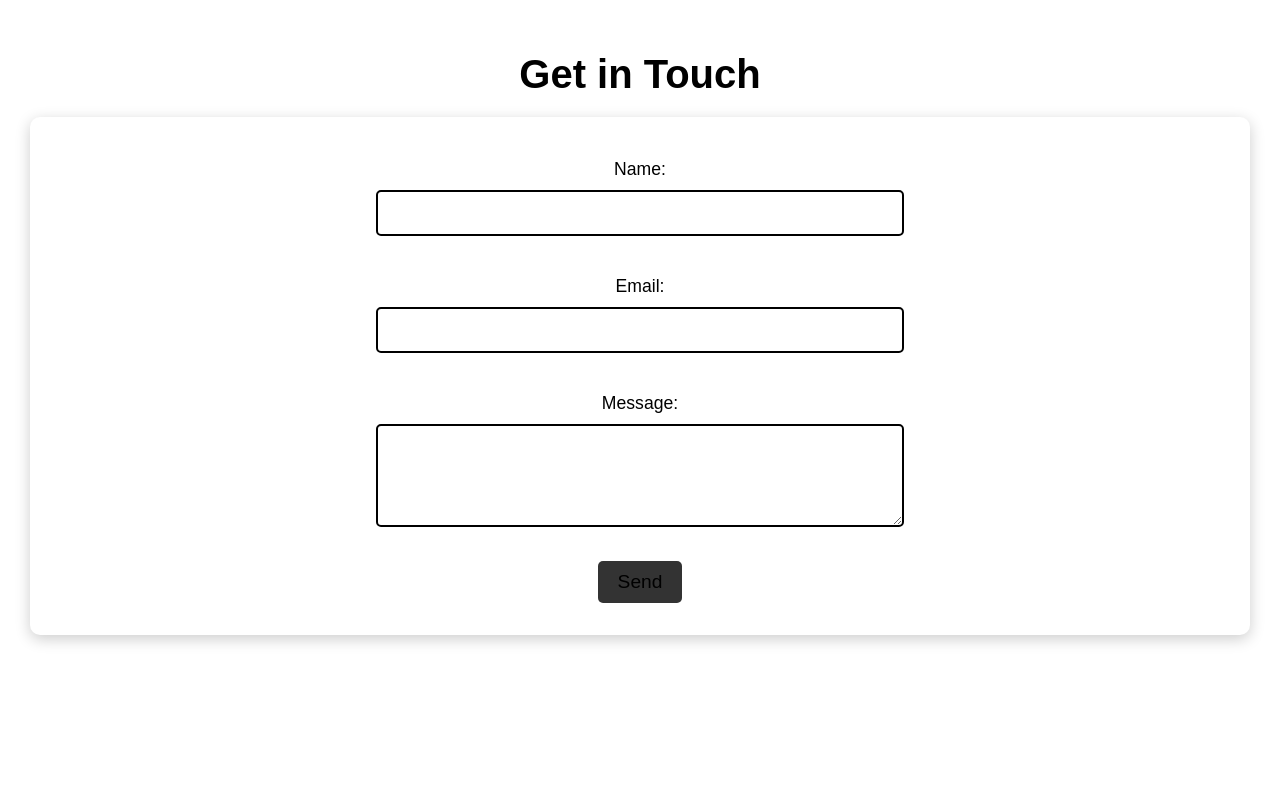
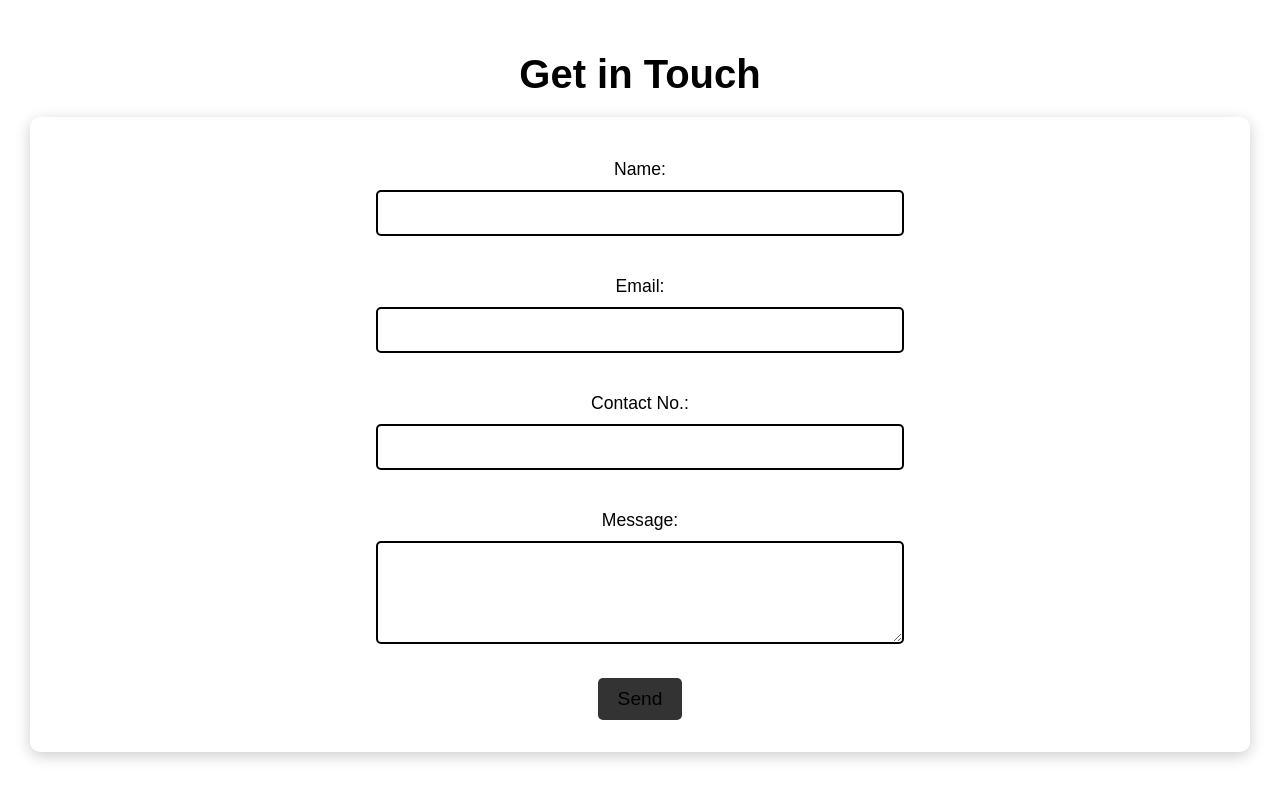
Before and after one commit to thsonu35/My-portfolio, a React (Create React App) app: page / in a window 1280 px wide. Shown: the part 3277-4077 px from the top of the page. Before the commit the page ends 3996 px from the top, so only its background shows below. Built offline with nearby package versions, Linux system fonts and the light colour scheme.

Commit message:
final commit

```diff
--- a/src/components/Contact.jsx
+++ b/src/components/Contact.jsx
@@ -11,6 +11,7 @@ const Contact = () => {
     name: '',
     email: '',
     message: '',
+    contactNo: '',  // Added contact number field
   });
 
   const handleChange = (e) => {
@@ -30,7 +31,7 @@ const Contact = () => {
       return;
     }
 
-    // Send the main contact email to your email
+    // Send the main contact email
     emailjs.send(
       'service_2zj4gmj',  // Replace with your EmailJS service ID
       'template_aprqzue', // Replace with your main template ID
@@ -39,25 +40,7 @@ const Contact = () => {
     ).then(
       (result) => {
         console.log('Email successfully sent!', result.text);
-        toast.success('Your message has been sent successfully!');
-
-        // Send the auto-reply email to the user
-        emailjs.send(
-          'service_2zj4gmj',  // Replace with your EmailJS service ID
-          'template_znv3dt9', // Replace with your auto-reply template ID
-          {
-            name: formData.name,
-            email: formData.email,
-          },
-          'hHes5PjkJNLaf3qWt' // Replace with your EmailJS Public Key
-        ).then(
-          (result) => {
-            console.log('Auto-reply successfully sent!', result.text);
-          },
-          (error) => {
-            console.log('Failed to send the auto-reply. Error:', error.text);
-          }
-        );
+        toast.success('Thank you for contacting me. I will connect with you as soon as possible!');
       },
       (error) => {
         console.log('Failed to send the email. Error:', error.text);
@@ -65,7 +48,7 @@ const Contact = () => {
       }
     );
 
-    setFormData({ name: '', email: '', message: '' });
+    setFormData({ name: '', email: '', message: '', contactNo: '' });
   };
 
   return (
@@ -96,6 +79,16 @@ const Contact = () => {
             />
           </div>
           <div className="form-group">
+            <label htmlFor="contactNo">Contact No.:</label>
+            <input
+              type="text"
+              id="contactNo"
+              name="contactNo"
+              value={formData.contactNo}
+              onChange={handleChange}
+            />
+          </div>
+          <div className="form-group">
             <label htmlFor="message">Message:</label>
             <textarea
               id="message"
```
